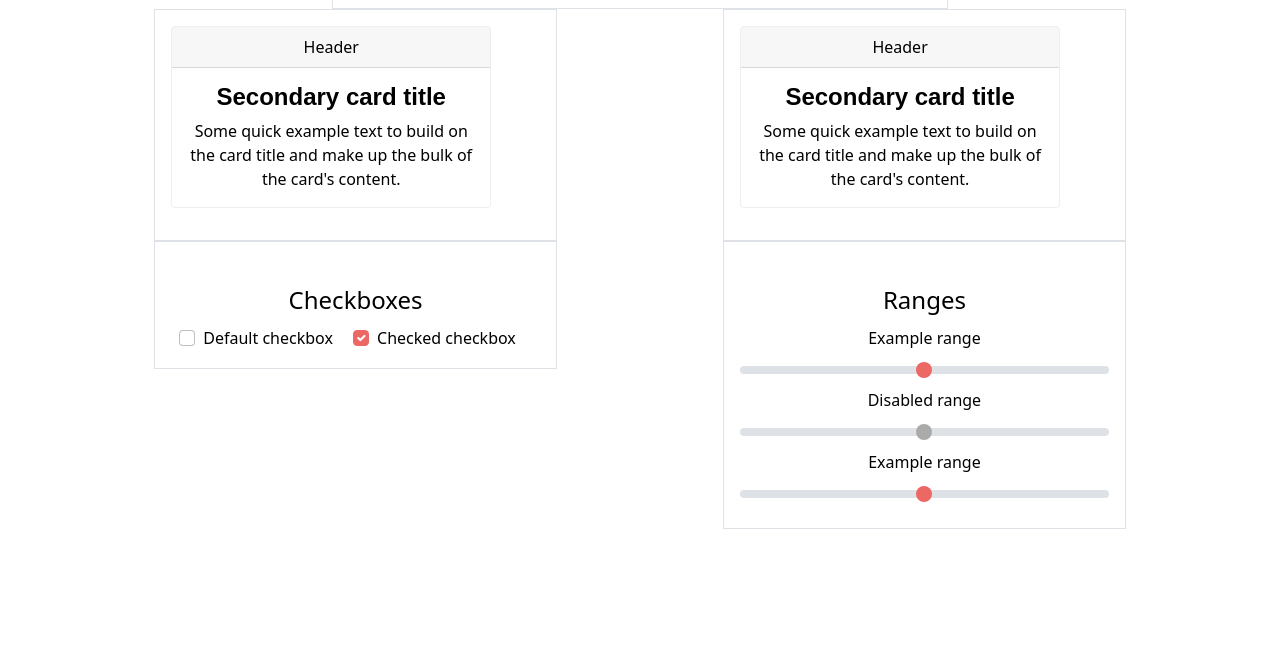
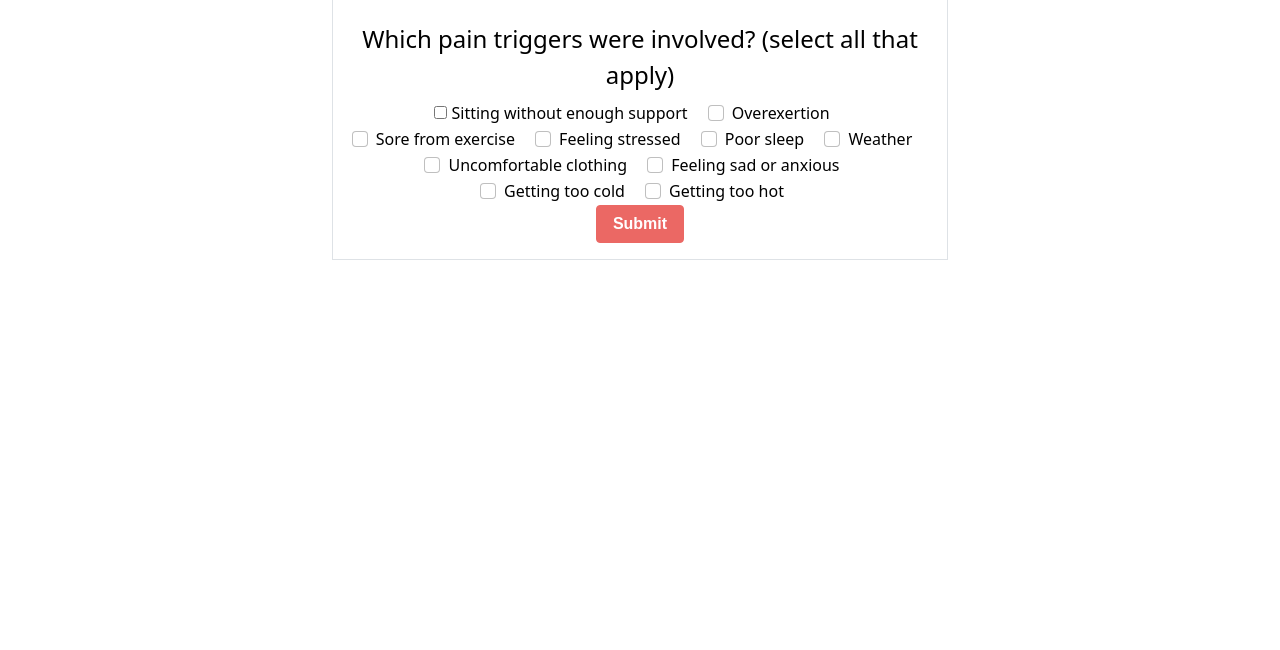
Before and after one commit to kelseybcrow/f17-capstone-project, a website: page public/index.html in a window 1280 px wide. Shown: the part 259-909 px from the top of the page. Before the commit the page ends 861 px from the top, so only its background shows below. Drawn offline with nearby package versions, Linux system fonts and the light colour scheme; a web font is replaced by a local one.

Commit message:
finished html for first feature

```diff
--- a/public/index.html
+++ b/public/index.html
@@ -11,7 +11,7 @@
     <body>
         <nav class="navbar navbar-expand-lg navbar-light bg-light">
             <div class="container-fluid">
-                <a class="navbar-brand" href="#">Pain Tracker</a>
+                <a class="navbar-brand" href="#">Pain Buddy</a>
                 <button
                     class="navbar-toggler"
                     type="button"
@@ -41,7 +41,7 @@
         </nav>
         <div class="container my-main min-vh-100 min-vw-100 text-center">
             <div
-                class="row title-row justify-content-center align-items-center"
+                class="row title-row justify-content-center align-items-center mt-5"
             >
                 <div class="col"></div>
                 <div class="col-sm-12 col-md-6">
@@ -60,54 +60,26 @@
                 <div class="col"></div>
                 <div class="col-sm-12 col-md-6">
                     <div class="p-3 border bg-light">
-                        <h2>justify-content-around</h2>
+                        <form action="">
+                            <fieldset class="form-severity-group">
+                                <legend class="mt-4">
+                                    Which pain triggers were involved? (select
+                                    all that apply)
+                                </legend>
+                                <div class="check form-check-inline">
+                                    <input
+                                        class="check-input"
+                                        type="checkbox"
+                                        value=""
+                                        id="flexCheckDefault"
+                                    />
+                                    <label
+                                        class="check-label"
+                                        for="flexCheckDefault"
+                                    >
+                                        Sitting without enough support
+                                    </label>
                                 </div>
-                </div>
-                <div class="col"></div>
-            </div>
-            <div class="row justify-content-evenly">
-                <div class="col-4">
-                    <div class="p-3 border bg-light">
-                        <div
-                            class="card bg-light mb-3"
-                            style="max-width: 20rem"
-                        >
-                            <div class="card-header">Header</div>
-                            <div class="card-body">
-                                <h4 class="card-title">Secondary card title</h4>
-                                <p class="card-text">
-                                    Some quick example text to build on the card
-                                    title and make up the bulk of the card's
-                                    content.
-                                </p>
-                            </div>
-                        </div>
-                    </div>
-                </div>
-                <div class="col-4">
-                    <div class="p-3 border bg-light">
-                        <div
-                            class="card bg-light mb-3"
-                            style="max-width: 20rem"
-                        >
-                            <div class="card-header">Header</div>
-                            <div class="card-body">
-                                <h4 class="card-title">Secondary card title</h4>
-                                <p class="card-text">
-                                    Some quick example text to build on the card
-                                    title and make up the bulk of the card's
-                                    content.
-                                </p>
-                            </div>
-                        </div>
-                    </div>
-                </div>
-            </div>
-            <div class="row justify-content-evenly">
-                <div class="col-4">
-                    <div class="p-3 border bg-light">
-                        <fieldset class="form-group">
-                            <legend class="mt-4">Checkboxes</legend>
                                 <div class="form-check form-check-inline">
                                     <input
                                         class="form-check-input"
@@ -119,7 +91,7 @@
                                         class="form-check-label"
                                         for="flexCheckDefault"
                                     >
-                                    Default checkbox
+                                        Overexertion
                                     </label>
                                 </div>
                                 <div class="form-check form-check-inline">
@@ -127,54 +99,121 @@
                                         class="form-check-input"
                                         type="checkbox"
                                         value=""
-                                    id="flexCheckChecked"
-                                    checked=""
+                                        id="flexCheckDefault"
                                     />
                                     <label
                                         class="form-check-label"
-                                    for="flexCheckChecked"
+                                        for="flexCheckDefault"
                                     >
-                                    Checked checkbox
+                                        Sore from exercise
+                                    </label>
+                                </div>
+                                <div class="form-check form-check-inline">
+                                    <input
+                                        class="form-check-input"
+                                        type="checkbox"
+                                        value=""
+                                        id="flexCheckDefault"
+                                    />
+                                    <label
+                                        class="form-check-label"
+                                        for="flexCheckDefault"
+                                    >
+                                        Feeling stressed
+                                    </label>
+                                </div>
+                                <div class="form-check form-check-inline">
+                                    <input
+                                        class="form-check-input"
+                                        type="checkbox"
+                                        value=""
+                                        id="flexCheckDefault"
+                                    />
+                                    <label
+                                        class="form-check-label"
+                                        for="flexCheckDefault"
+                                    >
+                                        Poor sleep
+                                    </label>
+                                </div>
+                                <div class="form-check form-check-inline">
+                                    <input
+                                        class="form-check-input"
+                                        type="checkbox"
+                                        value=""
+                                        id="flexCheckDefault"
+                                    />
+                                    <label
+                                        class="form-check-label"
+                                        for="flexCheckDefault"
+                                    >
+                                        Weather
+                                    </label>
+                                </div>
+                                <div class="form-check form-check-inline">
+                                    <input
+                                        class="form-check-input"
+                                        type="checkbox"
+                                        value=""
+                                        id="flexCheckDefault"
+                                    />
+                                    <label
+                                        class="form-check-label"
+                                        for="flexCheckDefault"
+                                    >
+                                        Uncomfortable clothing
+                                    </label>
+                                </div>
+                                <div class="form-check form-check-inline">
+                                    <input
+                                        class="form-check-input"
+                                        type="checkbox"
+                                        value=""
+                                        id="flexCheckDefault"
+                                    />
+                                    <label
+                                        class="form-check-label"
+                                        for="flexCheckDefault"
+                                    >
+                                        Feeling sad or anxious
+                                    </label>
+                                </div>
+                                <div class="form-check form-check-inline">
+                                    <input
+                                        class="form-check-input"
+                                        type="checkbox"
+                                        value=""
+                                        id="flexCheckDefault"
+                                    />
+                                    <label
+                                        class="form-check-label"
+                                        for="flexCheckDefault"
+                                    >
+                                        Getting too cold
+                                    </label>
+                                </div>
+                                <div class="form-check form-check-inline">
+                                    <input
+                                        class="form-check-input"
+                                        type="checkbox"
+                                        value=""
+                                        id="flexCheckDefault"
+                                    />
+                                    <label
+                                        class="form-check-label"
+                                        for="flexCheckDefault"
+                                    >
+                                        Getting too hot
                                     </label>
                                 </div>
                             </fieldset>
+                            <button type="submit" class="btn btn-primary">
+                                Submit
+                            </button>
+                        </form>
                     </div>
                 </div>
-                <div class="col-4">
-                    <div class="p-3 border bg-light">
-                        <fieldset class="form-group">
-                            <legend class="mt-4">Ranges</legend>
-                            <label for="customRange1" class="form-label"
-                                >Example range</label
-                            >
-                            <input
-                                type="range"
-                                class="form-range"
-                                id="customRange1"
-                            />
-                            <label for="disabledRange" class="form-label"
-                                >Disabled range</label
-                            >
-                            <input
-                                type="range"
-                                class="form-range"
-                                id="disabledRange"
-                                disabled=""
-                            />
-                            <label for="customRange3" class="form-label"
-                                >Example range</label
-                            >
-                            <input
-                                type="range"
-                                class="form-range"
-                                min="0"
-                                max="5"
-                                step="0.5"
-                                id="customRange3"
-                            />
-                        </fieldset>
-                    </div>
-                </div>
+                <div class="col"></div>
             </div>
         </div>
 
```
Lines whose indentation alone changed are shown as unchanged.
